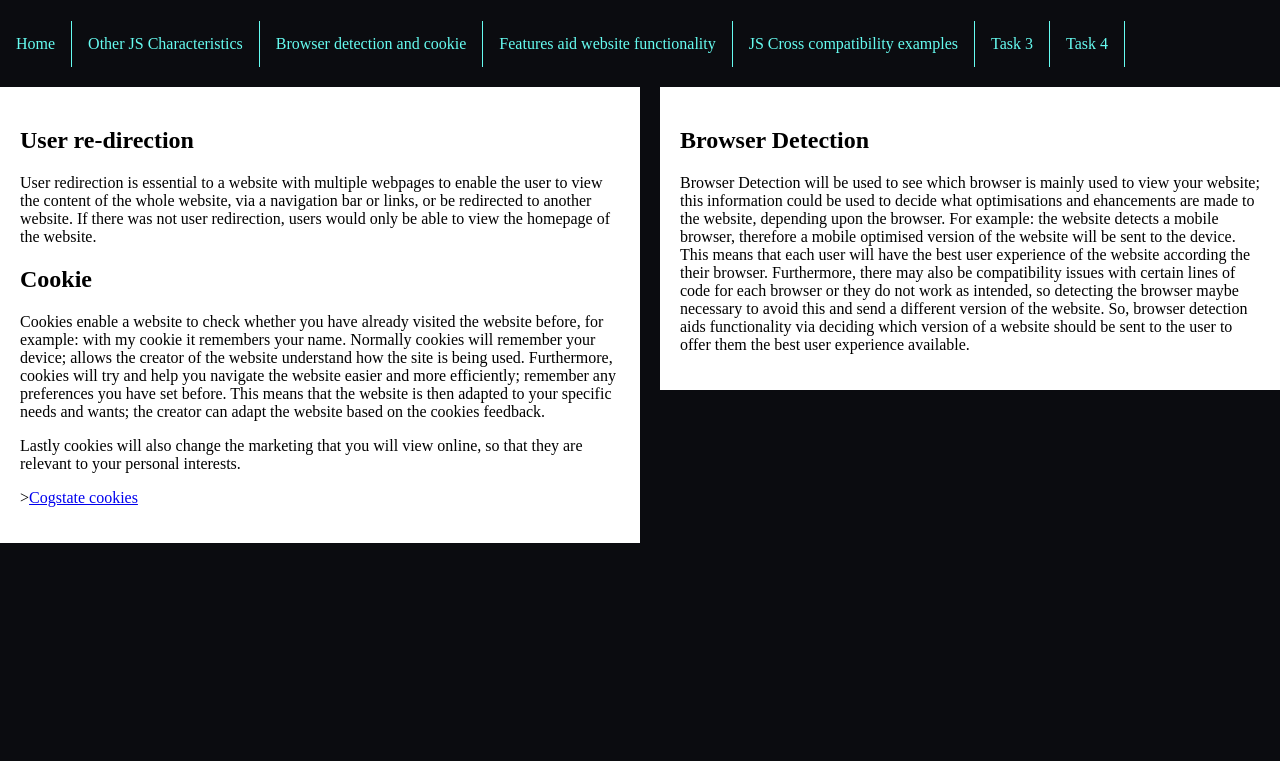
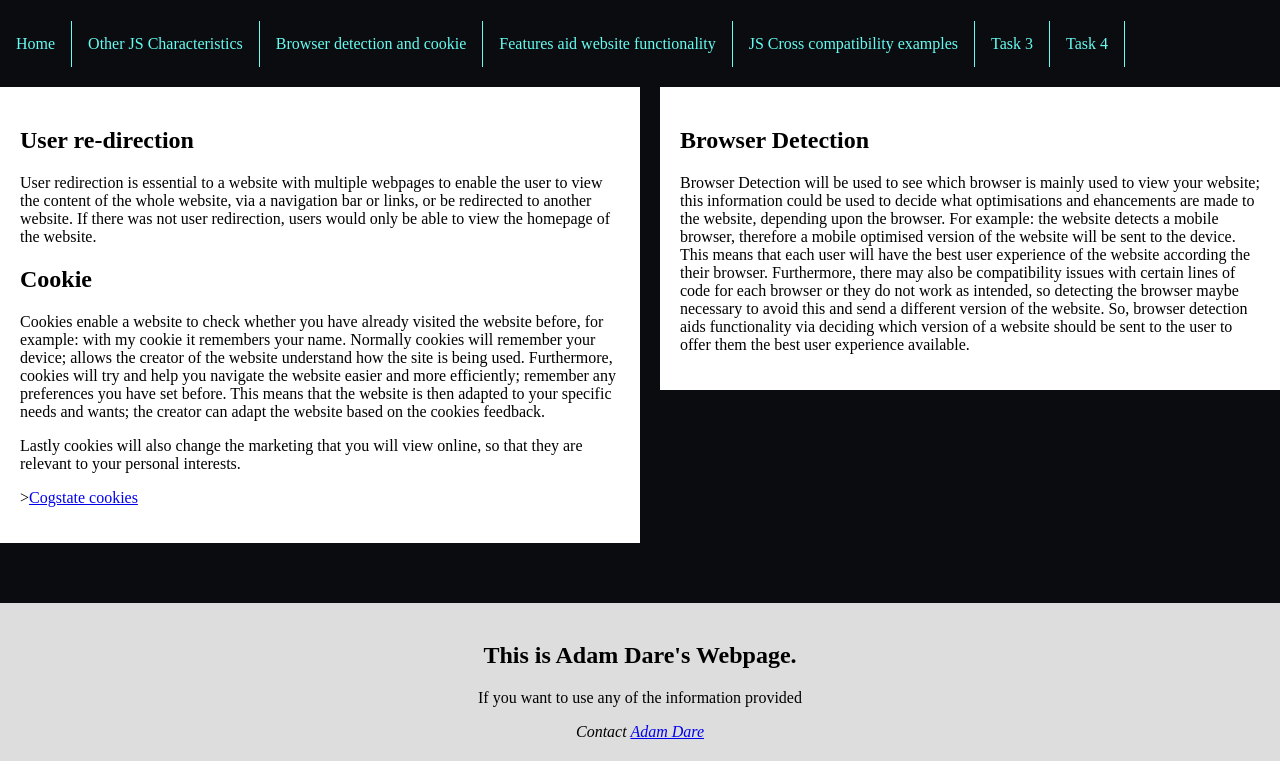
Before and after one commit to AdamPDare/WebDevA3, a plain HTML site: page aidedFunctionalityofWebsite.html in a window 1280 px wide. Shown: the part 99-860 px from the top of the page. Before the commit the page ends 800 px from the top, so only its background shows below. Drawn offline with Linux system fonts and the light colour scheme.

Commit message:
first commit

```diff
--- a/aidedFunctionalityofWebsite.html
+++ b/aidedFunctionalityofWebsite.html
@@ -118,5 +118,14 @@
                 </div>
             </div>
         </div>
+        <div class="footer">
+            <h2>
+                This is Adam Dare's Webpage.
+            </h2>
+            <p>If you want to use any of the information provided</p>
+            <address>
+                Contact <a href="mailto:420874@edu.cwa.ac.uk">Adam Dare</a><br>
+            </address>
+        </div>
     </body>
 </html>
```
Also changed, not shown: clientWebPerformance.html (+9 -0 lines), dataProtection.html (+9 -0 lines), hacking.html (+9 -0 lines), identityTheft.html (+9 -0 lines), jsCrossCompatibility.html (+9 -0 lines), websiteSecurity.html (+9 -0 lines).
